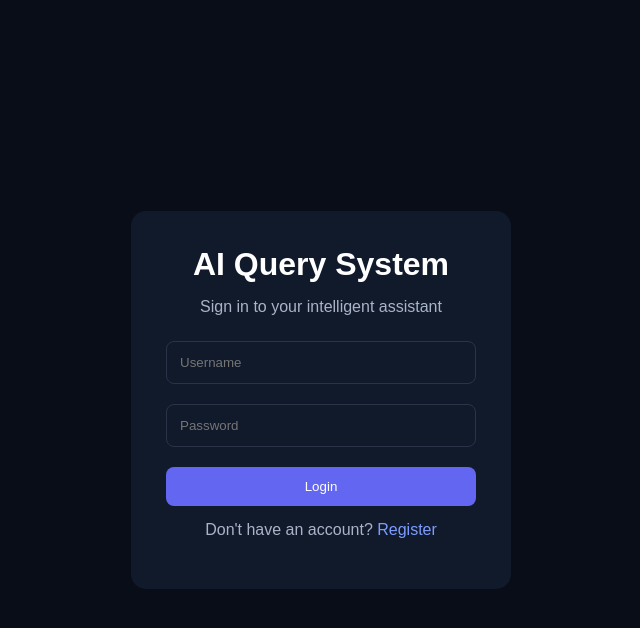
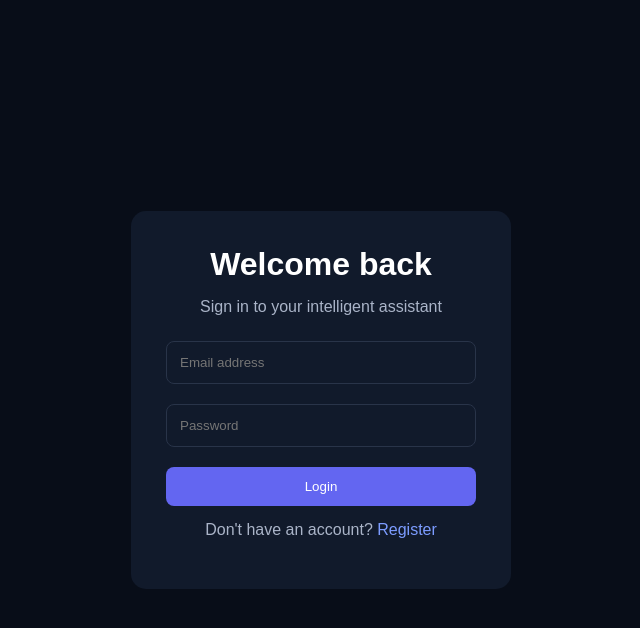
Before and after one commit to EpsiGayu/Intelligent-Query-AI, a Flask app: page /login in a window 1280 px wide. Shown: the top 628 px of the page, without its empty margins (319-959 px from the left). Run offline with Flask 3, Linux system fonts and the light colour scheme.

Commit message:
login.html

```diff
--- a/templates/login.html
+++ b/templates/login.html
@@ -1,25 +1,23 @@
+
 {% extends "base.html" %}
 
 {% block content %}
-
 <div class="auth-container">
-
     <div class="auth-card">
-
-        <h1>AI Query System</h1>
-
+        <h1>Welcome back</h1>
         <p>Sign in to your intelligent assistant</p>
 
         {% if error %}
-            <div class="error">{{ error }}</div>
+            <div class="error" role="alert">{{ error }}</div>
         {% endif %}
 
-        <form method="POST">
-
+        <form method="POST" action="{{ url_for('login') }}">
             <input
-                type="text"
-                name="username"
-                placeholder="Username"
+                type="email"
+                name="email"
+                placeholder="Email address"
+                value="{{ email or '' }}"
+                autocomplete="email"
                 required
             >
 
@@ -27,22 +25,17 @@
                 type="password"
                 name="password"
                 placeholder="Password"
+                autocomplete="current-password"
                 required
             >
 
-            <button type="submit">
-                Login
-            </button>
-
+            <button type="submit">Login</button>
         </form>
 
         <p>
             Don't have an account?
             <a href="{{ url_for('register') }}">Register</a>
         </p>
-
     </div>
-
 </div>
-
 {% endblock %}
```
